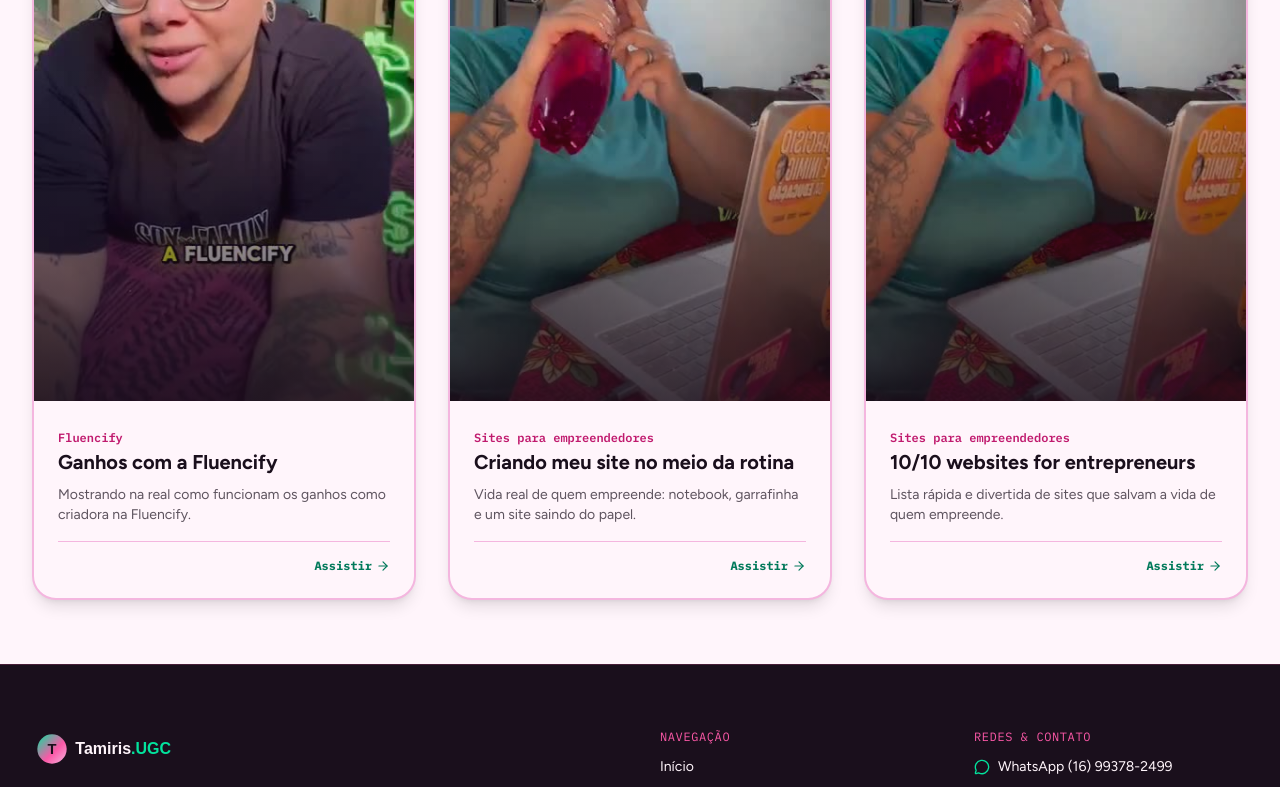
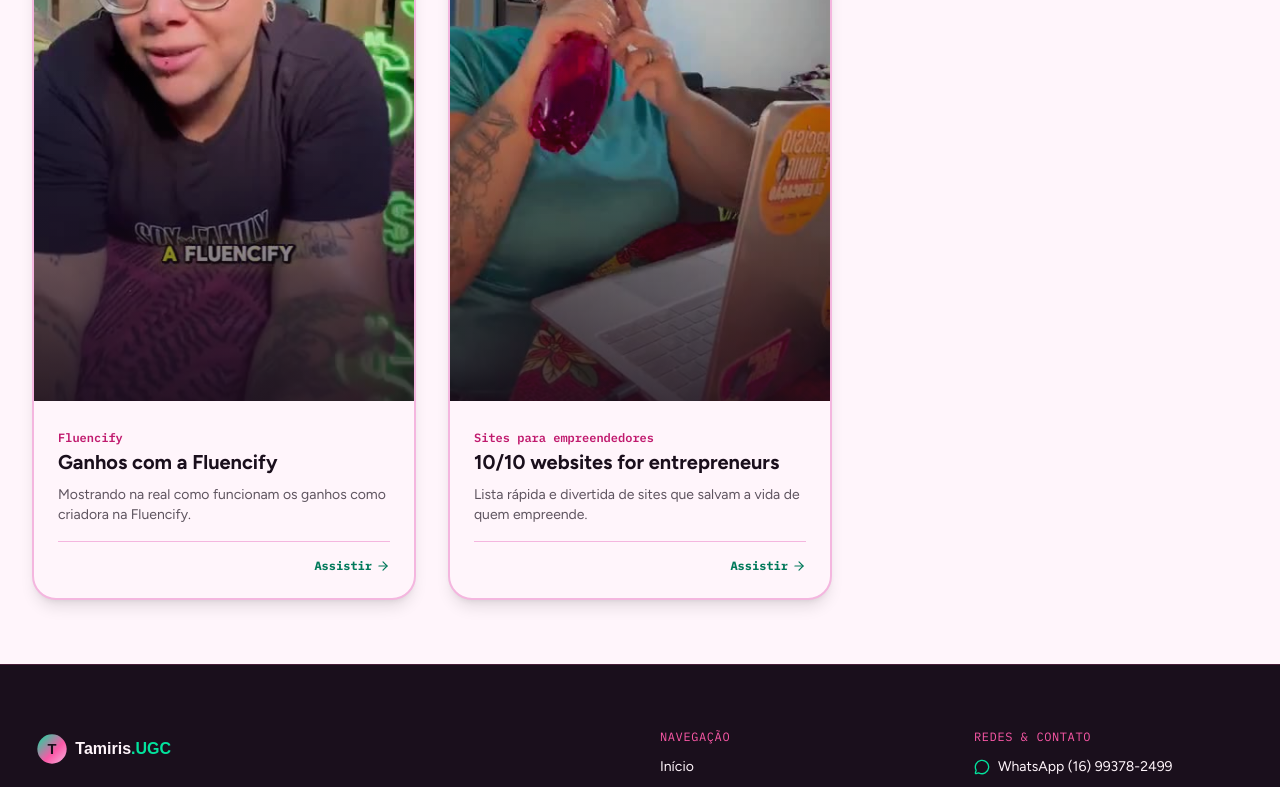
Before and after one commit to thamyoliveira-create/tamiris-ugc-portfolio, a Next.js app: page /videos in a window 1280 px wide. Shown: the part 1687-2474 px from the top of the page. Built offline with nearby package versions, Linux system fonts and the light colour scheme.

Commit message:
Remove vídeo 'Criando meu site no meio da rotina'
Co-Authored-By: Claude Opus 5.5 <noreply@anthropic.com>
Claude-Session: https://claude.ai/code/session_01TYCgYNJm9vYBVwCSenpcay

```diff
--- a/data/videos.ts
+++ b/data/videos.ts
@@ -48,15 +48,6 @@ export const VIDEOS: VideoItem[] = [
     description: 'Mostrando na real como funcionam os ganhos como criadora na Fluencify.',
     videoUrl: '/videos/video4.mp4',
     thumbnailUrl: '/videos/video4.jpg',
-  },
-  {
-    id: '5',
-    title: 'Criando meu site no meio da rotina',
-    brand: 'Sites para empreendedores',
-    category: 'Humor',
-    description: 'Vida real de quem empreende: notebook, garrafinha e um site saindo do papel.',
-    videoUrl: '/videos/video5.mp4',
-    thumbnailUrl: '/videos/video5.jpg',
   },
   {
     id: '6',
```
Also changed, not shown: public/videos/video5.jpg (deleted), 1 other file (tests, documents, lock files or other folders).
